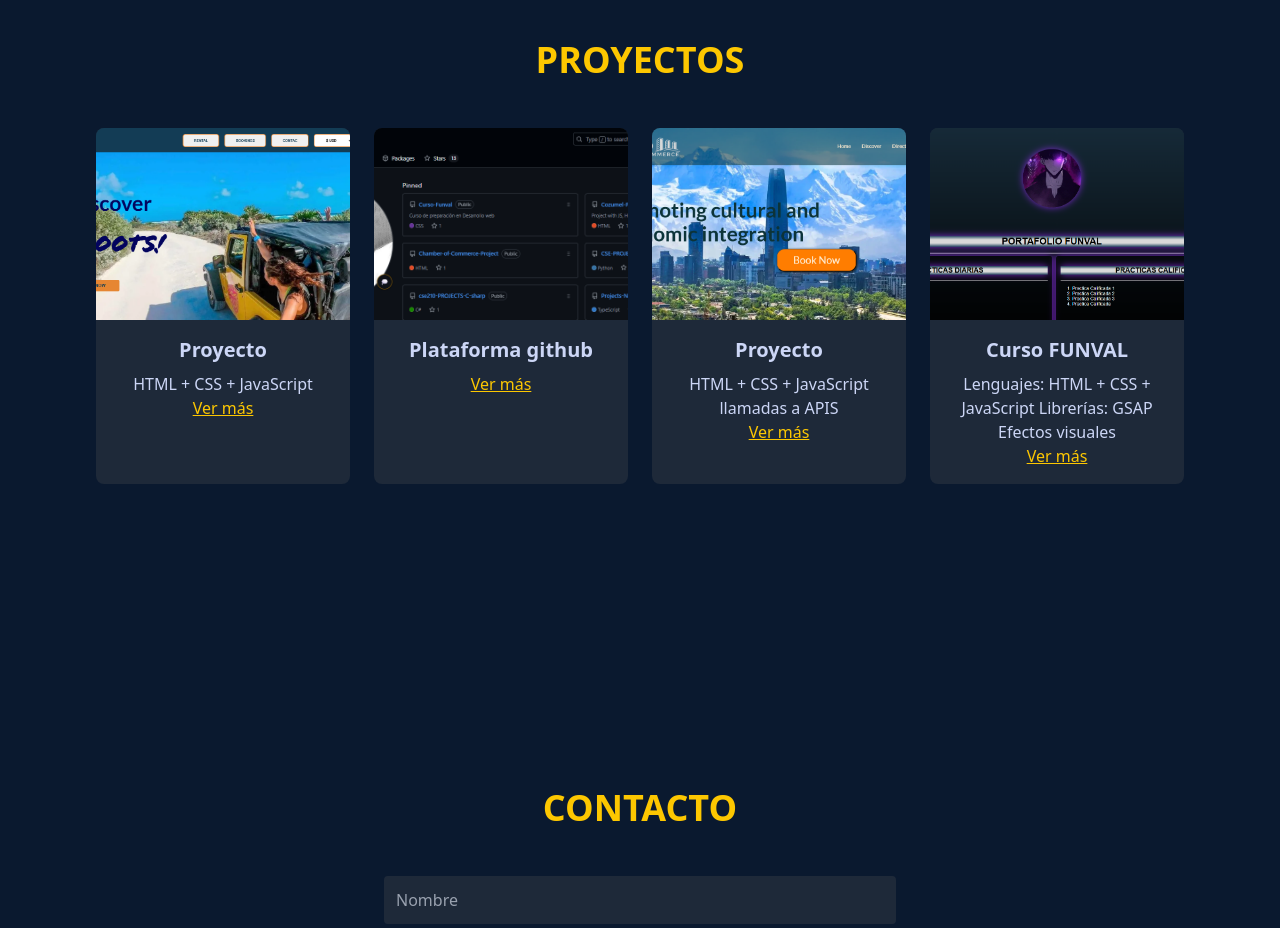
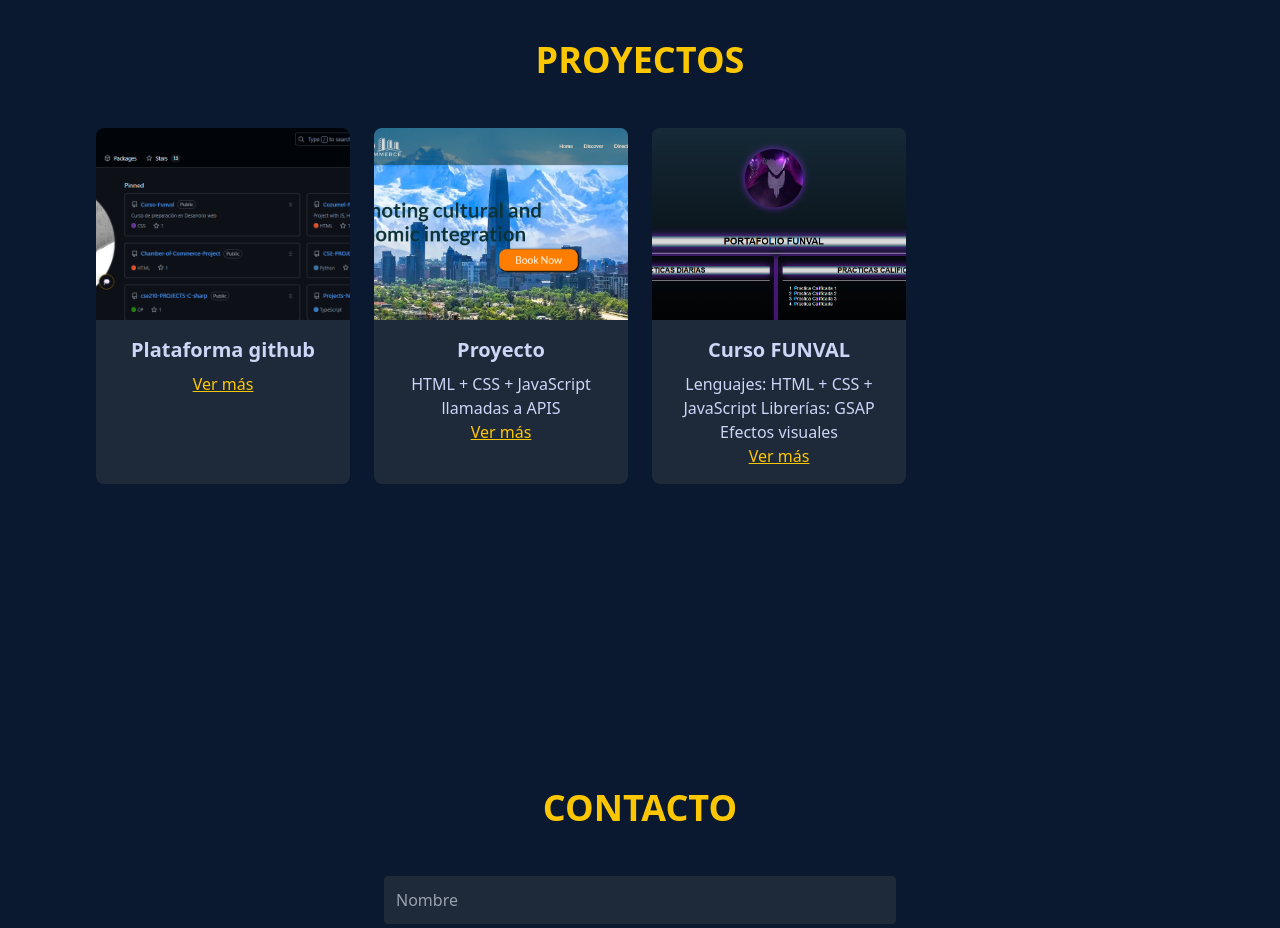
Before and after one commit to JPgitidaho/Proyecto-portafolio, a website: page index.html in a window 1280 px wide. Shown: the part 1500-2428 px from the top of the page. Drawn offline with Linux system fonts and the light colour scheme; a small style sheet from the web is missing.

Commit message:
actualization

```diff
--- a/index.html
+++ b/index.html
@@ -160,15 +160,7 @@
         PROYECTOS
       </h3>
       <div class="grid grid-cols-1 sm:grid-cols-2 md:grid-cols-4 gap-6">
-        <div class="bg-gray-800 rounded-lg overflow-hidden hover-glow">
-          <img src="./imagenes/web-page.png" alt="Proyecto 1" class="w-full h-48 object-cover">
-          <div class="p-4">
-            <h4 class="text-xl font-semibold mb-2">Proyecto</h4>
-            <p>HTML + CSS + JavaScript
-            </p>
-            <a href="https://jpgitidaho.github.io/Cozumel-Project/" class="text-yellow-400 underline ">Ver más</a>
-          </div>
-        </div>
+
         <div class="bg-gray-800 rounded-lg overflow-hidden hover-glow">
           <img src="./imagenes/GIT.png" alt="Proyecto 2" class="w-full h-48 object-cover">
           <div class="p-4">
```
